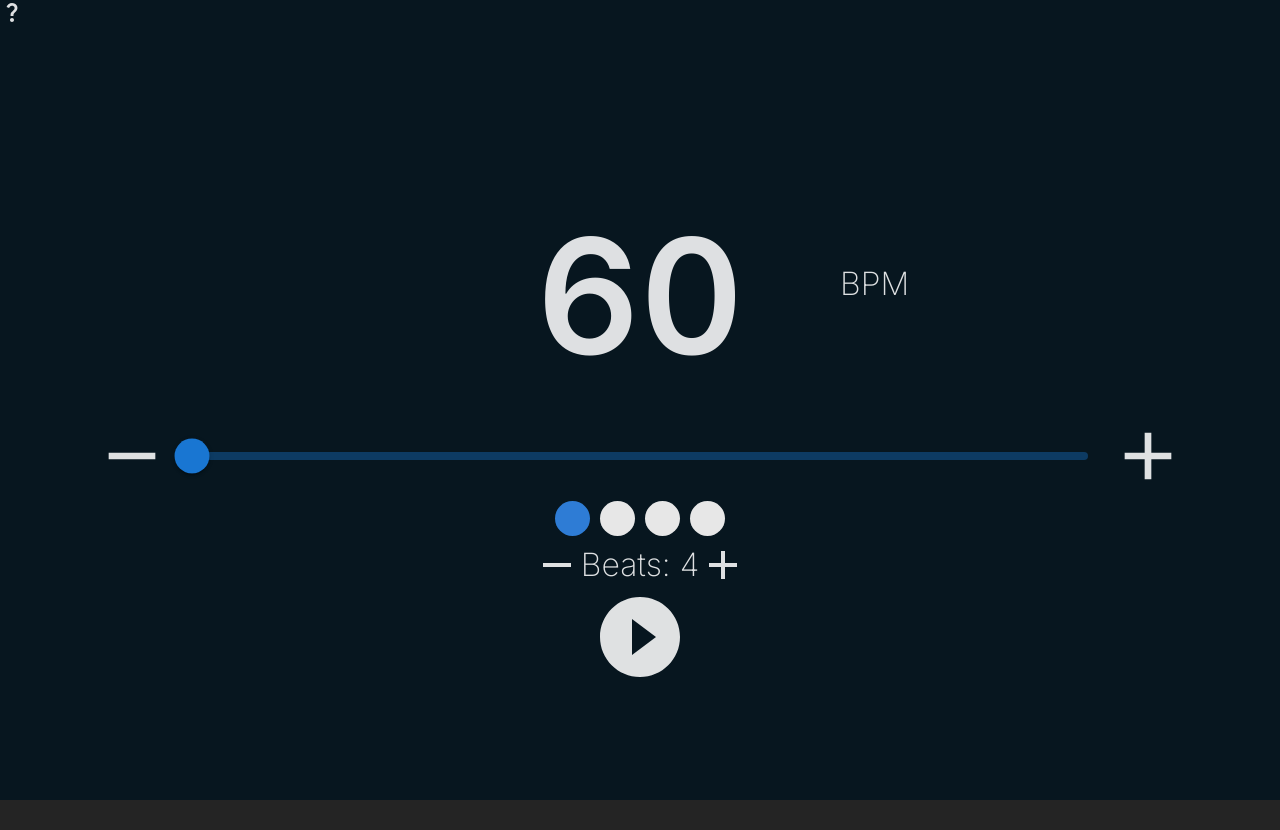
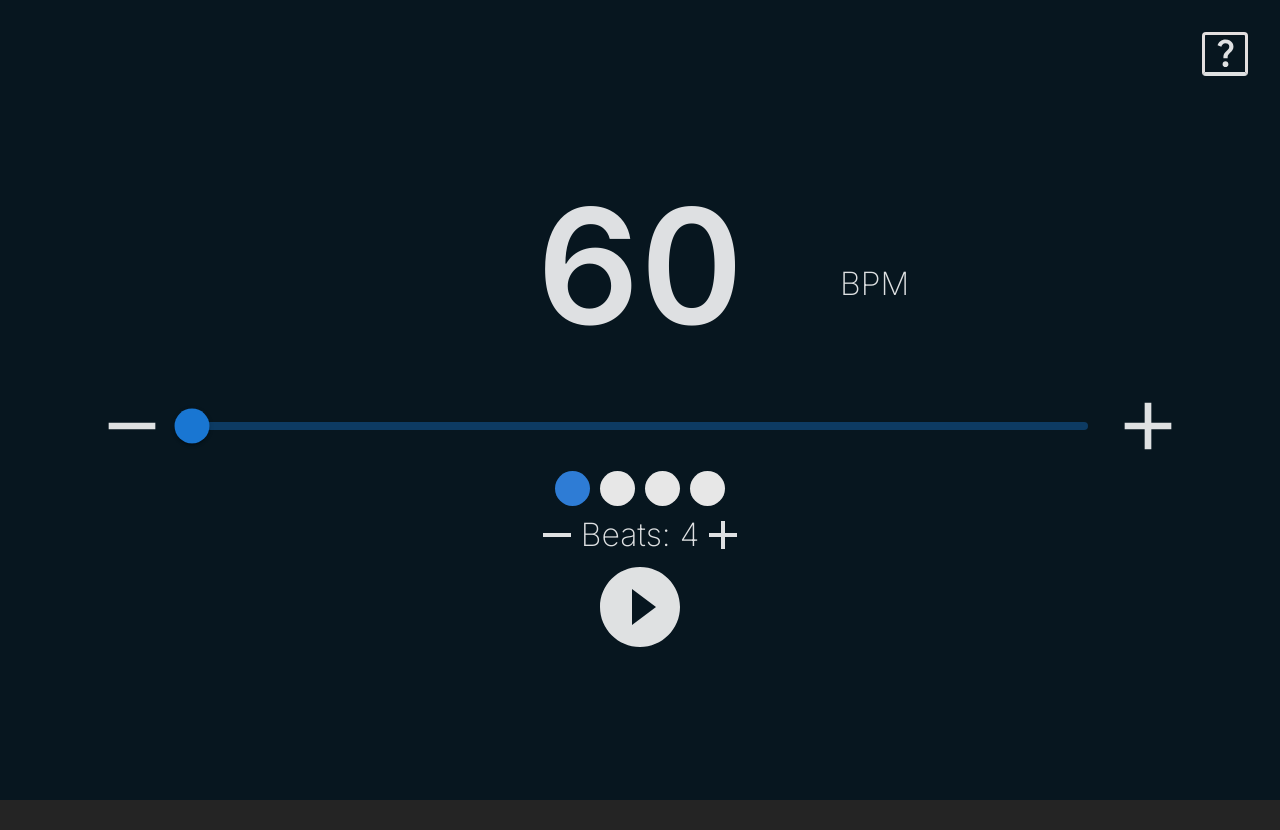
Before and after one commit to RodolphoColler/metronome, a React (Vite) app: page / in a window 1280 px wide. After the commit the page ends 800 px from the top, so only its background shows below. Built offline with nearby package versions, Linux system fonts and the light colour scheme.

Commit message:
styles on modal button

```diff
--- a/src/App.css
+++ b/src/App.css
@@ -71,3 +71,21 @@
 .MuiSvgIcon-root {
   cursor: pointer;
 }
+
+.modal {
+  position: absolute;
+  top: 2rem;
+  right: 2rem;
+  text-align: center;
+  border: 3px solid rgb(227, 223, 223);
+  border-radius: 4px;
+  border-bottom: 4px solid;
+  width: 40px;
+  height: 37px;
+}
+
+.modal svg {
+  border-radius: 30px;
+  width: 35px;
+  height: 35px;
+}
```
